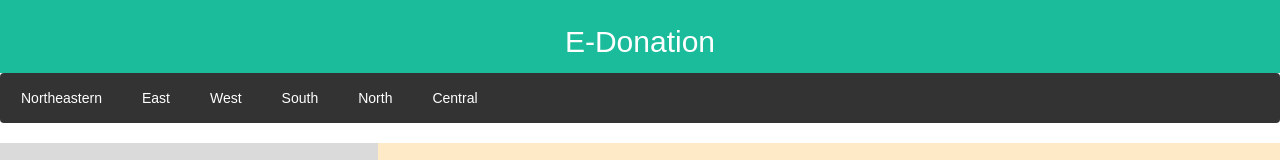
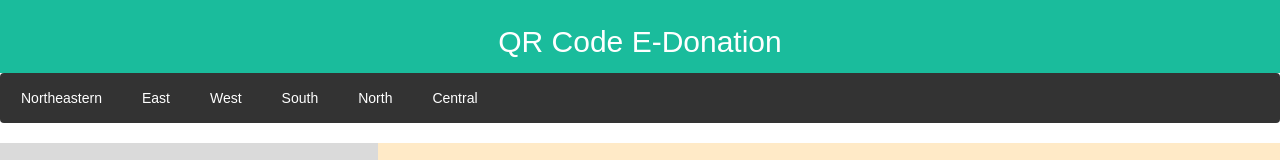
Before and after one commit to palmylizz/palmylizz.github.io, a plain HTML site: page index.html in a window 1280 px wide. Shown: the top 160 px of the page. Drawn offline with nearby package versions, Linux system fonts and the light colour scheme.

Commit message:
Update index.html

```diff
--- a/index.html
+++ b/index.html
@@ -108,7 +108,7 @@
 
   <!-- Note -->
   <div style="background:#1abc9c;padding:5px">
-    <h2 style="text-align:center">E-Donation</h2>
+    <h2 style="text-align:center">QR Code E-Donation</h2>
   </div>
    <!-- Navigation Bar -->
   <div class="navbar">
```
